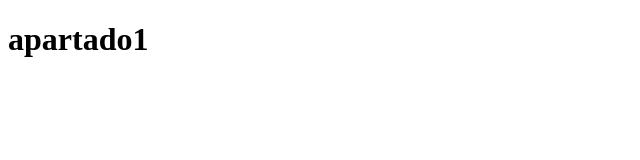
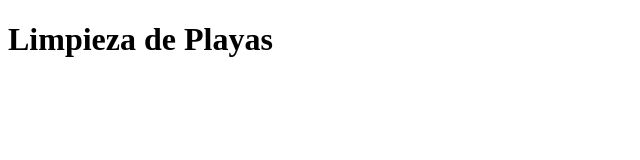
Before and after one commit to JBerriosG/Tiser, a plain HTML site: page limpieza-playa.html in a window 1280 px wide. Shown: the whole page, without its empty margins (0-640 px from the left). Drawn offline with Linux system fonts and the light colour scheme.

Commit message:
Se eliminan los cambios del commit anterior y se introduce la imagen del icono en una etiqueta a con target _blank para que se abra la nueva pagina limpieza-playa.html en una nueva pestaña

```diff
--- a/apartado1.html
+++ b/limpieza-playa.html
@@ -3,9 +3,9 @@
 <head>
     <meta charset="UTF-8">
     <meta name="viewport" content="width=device-width, initial-scale=1.0">
-    <title>Document</title>
+    <title>Limpieza de playas</title>
 </head>
 <body>
-    <h1>apartado1</h1>
+    <h1>Limpieza de Playas</h1>
 </body>
 </html>
```
Also changed, not shown: index.html (+5 -3 lines).
